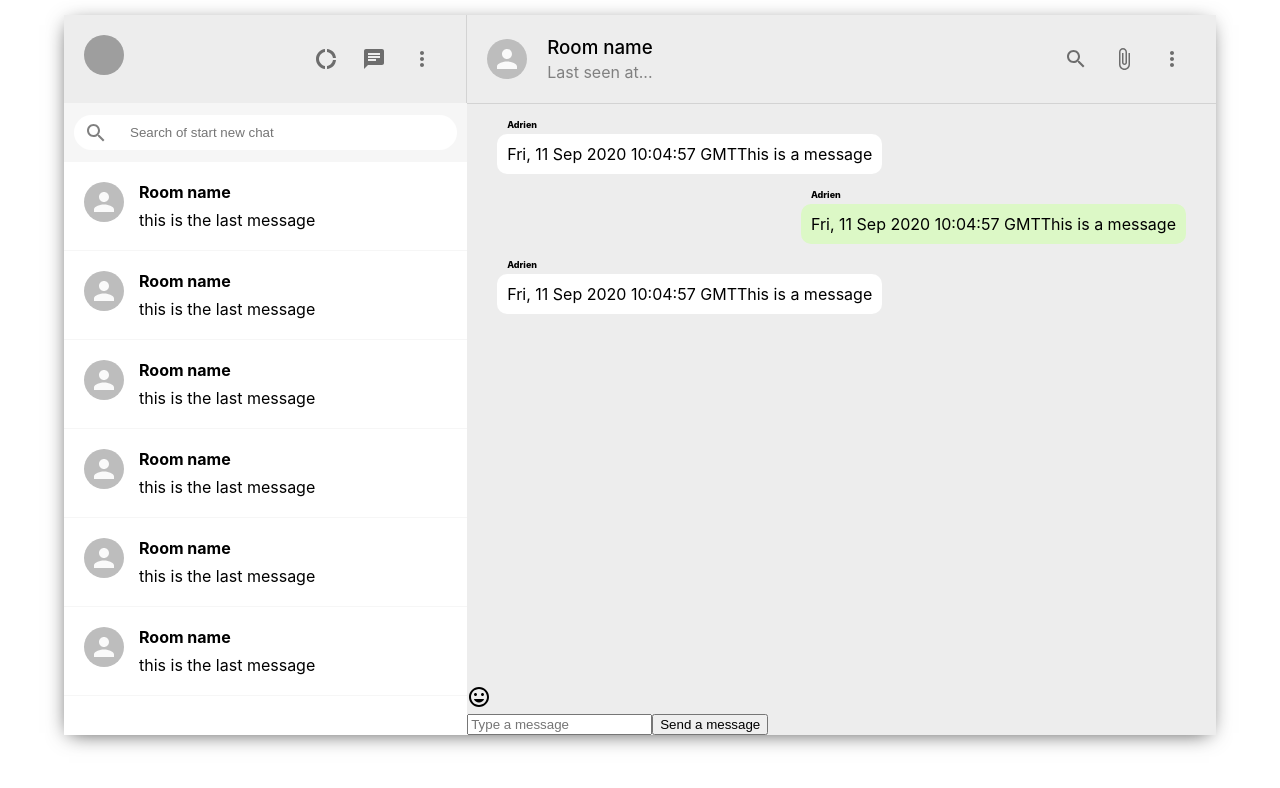
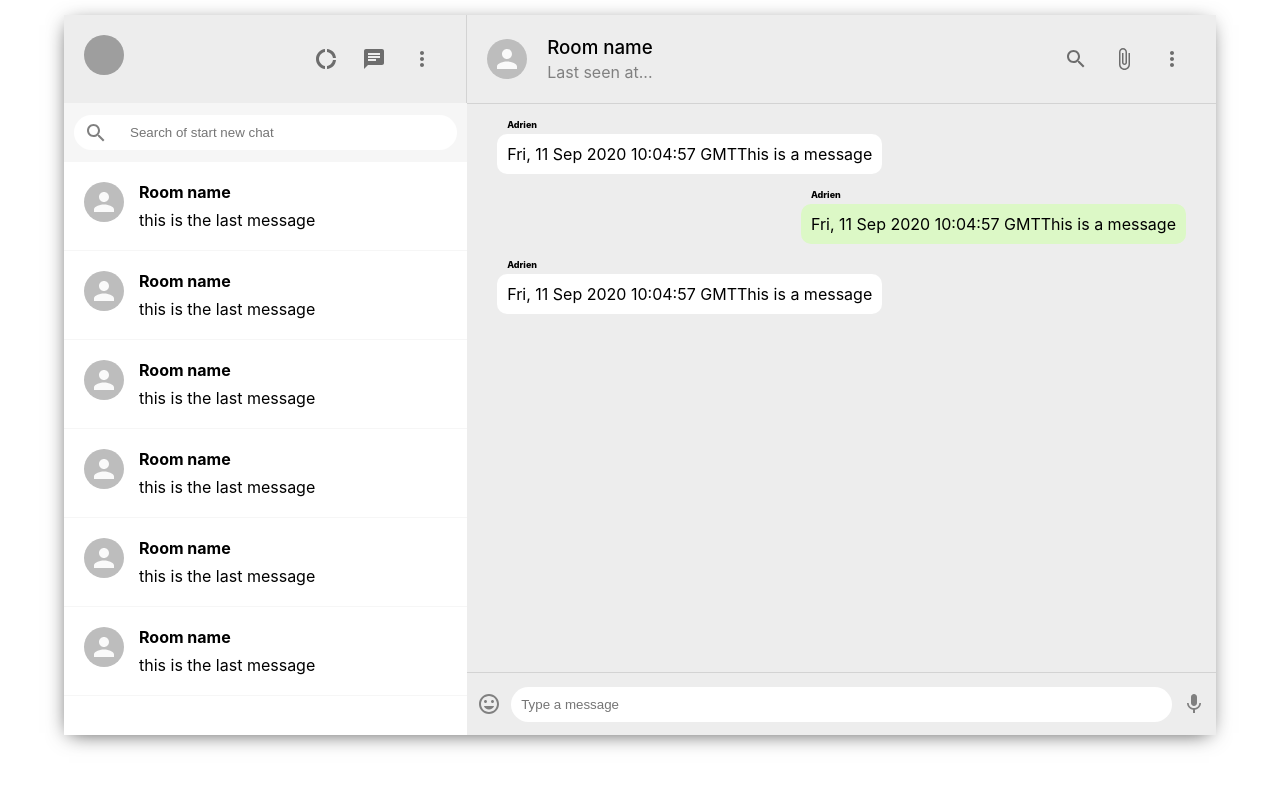
Before and after one commit to adrienzagar/instant-chat-MERN-stack, a React (Create React App) app: page / in a window 1280 px wide. Shown: the top 788 px of the page. Built offline with nearby package versions, Linux system fonts and the light colour scheme; grey boxes are pictures that could not be loaded.

Commit message:
Component chat complete

```diff
--- a/src/components/Chat/Chat.js
+++ b/src/components/Chat/Chat.js
@@ -2,6 +2,7 @@ import React from 'react';
 import './styles.scss'
 import { Avatar, IconButton } from '@material-ui/core';
 import { SearchOutlined, AttachFile, MoreVert, InsertEmoticon } from '@material-ui/icons';
+import MicIcon from '@material-ui/icons/Mic'
 
 const Chat = () => {
     return (
@@ -47,7 +48,7 @@ const Chat = () => {
                 </p>
             </div>
 
-            <div className="chat_footer">
+            <div className="chat__footer">
                 <InsertEmoticon />
                 <form >
                     <input
@@ -56,7 +57,7 @@ const Chat = () => {
                     />
                     <button type="submit">Send a message</button>
                 </form>
-
+                <MicIcon />
             </div>
         </div>
     )
--- a/src/components/Chat/styles.scss
+++ b/src/components/Chat/styles.scss
@@ -50,4 +50,28 @@
         margin-left: auto;
         background-color: #dcf8c6;
     }
+    &__footer {
+        display: flex;
+        justify-content: space-between;
+        align-items: center;
+        height: 62px;
+        border-top: 1px solid lightgray;
+    }
+    &__footer > form {
+        flex: 1;
+        display: flex;
+    }
+    &__footer > form > input {
+        flex: 1;
+        border-radius: 30px;
+        padding: 10px;
+        border: none;
+    }
+    &__footer > form > button {
+        display: none;
+    }
+    &__footer > .MuiSvgIcon-root {
+        padding: 10px;
+        color: gray;
+    }
 }
```
